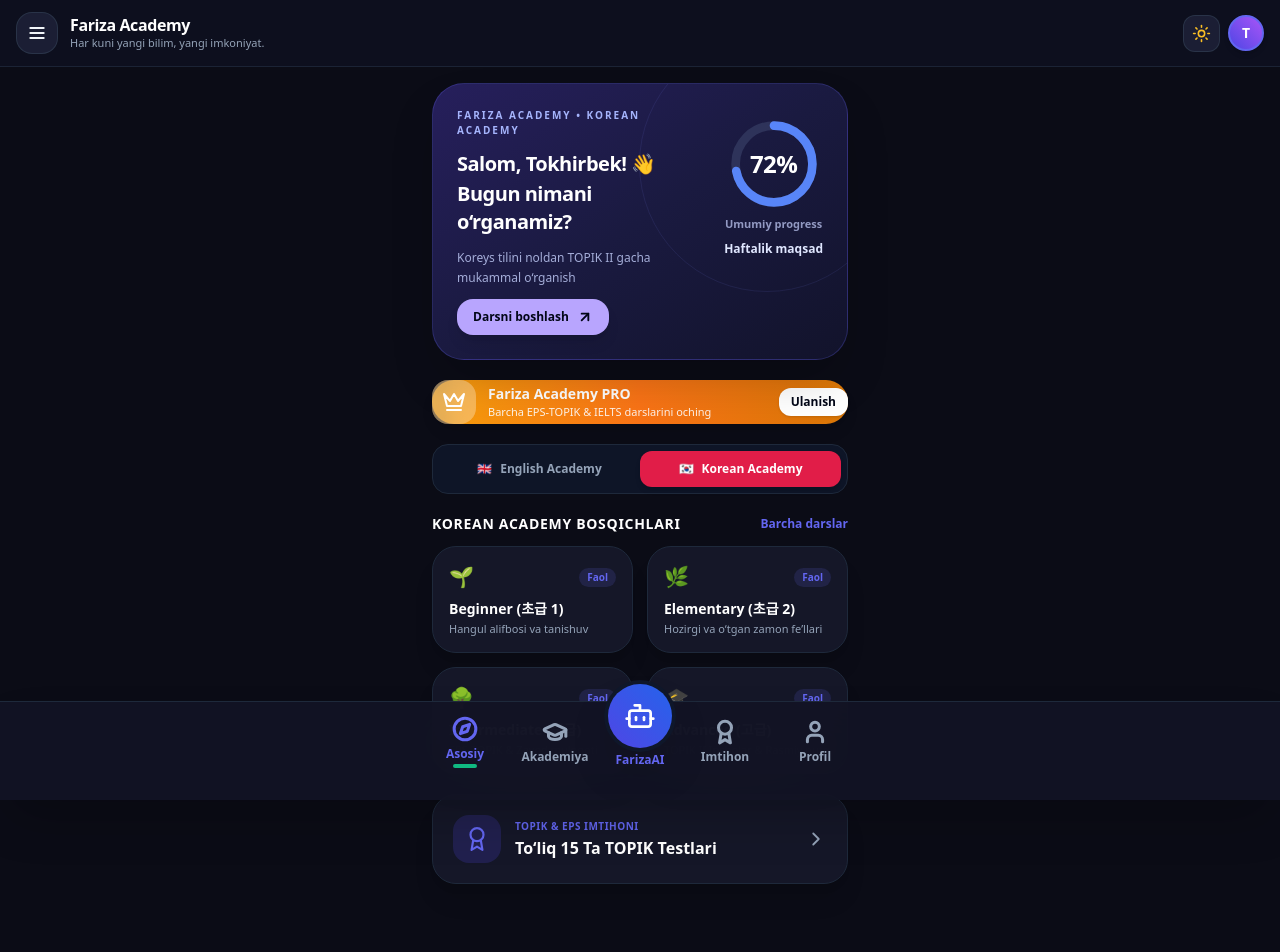
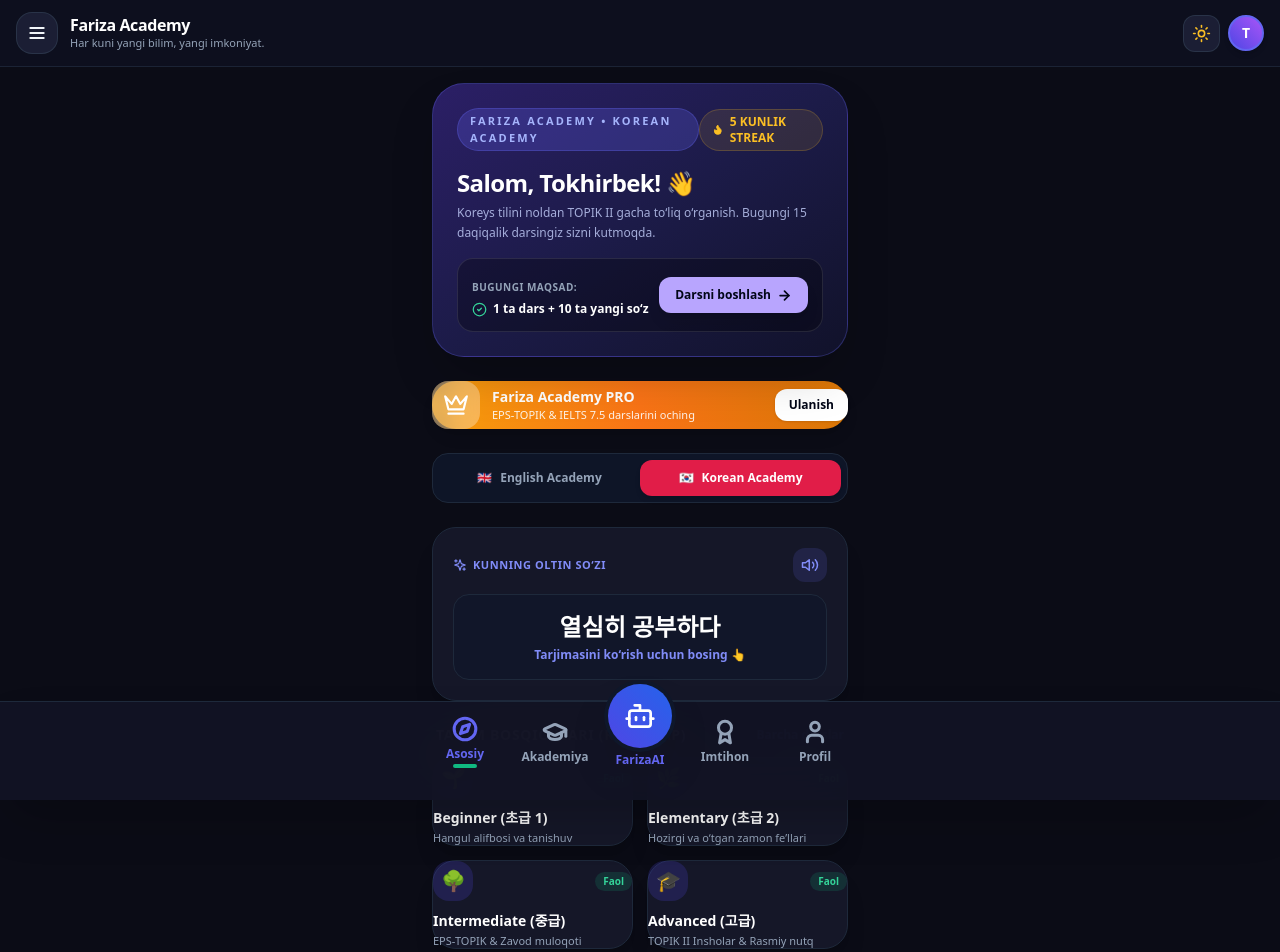
Before and after one commit to uzcone/ziyoprep, a React (Vite) app: page / in a window 1280 px wide. Shown: the top 952 px of the page. Built offline with nearby package versions, Linux system fonts and the light colour scheme.

Commit message:
Update App.jsx

```diff
--- a/App.jsx
+++ b/App.jsx
@@ -6,7 +6,9 @@ import {
   Layers, Sun, Moon, Target, TrendingUp, Clock, AlertTriangle,
   CheckSquare, Square, FileText, BarChart3, BookmarkCheck,
   Calendar, Cake, ArrowRight, Zap, RefreshCw, Camera, Upload, Check,
-  Menu, Bell, ArrowUpRight, GraduationCap, Lock, Star, X, Crown, CreditCard, ShieldCheck, Copy
+  Menu, Bell, ArrowUpRight, GraduationCap, Lock, Star, X, Crown,
+  CreditCard, ShieldCheck, Copy, Flame, MessageCircle, BookMarked,
+  Sparkle, VolumeX, Eye
 } from 'lucide-react';
 
 export default function App() {
@@ -52,7 +54,7 @@ export default function App() {
           koreanCurrentLevel: parsed.koreanCurrentLevel || '2-급 (Boshlang‘ich)',
           koreanTargetLevel: parsed.koreanTargetLevel || '4-급 (TOPIK II)',
           streak: parsed.streak || 5,
-          xp: parsed.xp || 840,
+          xp: parsed.xp || 890,
           isPro: parsed.isPro || false,
           completedLessons: Array.isArray(parsed.completedLessons) ? parsed.completedLessons : [1]
         };
@@ -68,7 +70,7 @@ export default function App() {
       koreanCurrentLevel: '2-급 (Boshlang‘ich)',
       koreanTargetLevel: '4-급 (TOPIK II)',
       streak: 5,
-      xp: 840,
+      xp: 890,
       isPro: false,
       completedLessons: [1]
     };
@@ -78,22 +80,25 @@ export default function App() {
     localStorage.setItem('fariza_user', JSON.stringify(userProfile));
   }, [userProfile]);
 
-  // Navigatsiya va Modal holatlari
+  // Navigatsiya holatlari
   const [activeTab, setActiveTab] = useState('home');
   const [isSidebarOpen, setIsSidebarOpen] = useState(false);
   const [isPaywallOpen, setIsPaywallOpen] = useState(false);
-  const [paymentStep, setPaymentStep] = useState('select'); // 'select' | 'checkout'
-  const [selectedPlan, setSelectedPlan] = useState('monthly'); // 'monthly' | '2months' | 'yearly'
+  const [paymentStep, setPaymentStep] = useState('select');
+  const [selectedPlan, setSelectedPlan] = useState('monthly');
   const [selectedLevel, setSelectedLevel] = useState('beginner');
   const [activeLesson, setActiveLesson] = useState(null);
   const [lessonStep, setLessonStep] = useState('theory');
   const [quizAnswer, setQuizAnswer] = useState(null);
 
+  // Interaktiv Flashcard holati
+  const [flashcardFlipped, setFlashcardFlipped] = useState(false);
+
   const [isEditingProfile, setIsEditingProfile] = useState(false);
   const [editForm, setEditForm] = useState(userProfile);
   const fileInputRef = useRef(null);
 
-  // --- 3. IOS SAFARI UCHUN 100% KAFOLATLANGAN AUDIO SINTEZ ---
+  // --- 3. IOS UCHUN KAFOLATLANGAN AUDIO TIZIMI ---
   useEffect(() => {
     if ('speechSynthesis' in window) {
       window.speechSynthesis.onvoiceschanged = () => {
@@ -119,7 +124,6 @@ export default function App() {
       ut.volume = 1.0;
       ut.pitch = 1.0;
 
-      // Mavjud ovozlardan mosini tanlash
       const voices = window.speechSynthesis.getVoices();
       const targetVoice = voices.find(v => v.lang.startsWith(lang.slice(0, 2)));
       if (targetVoice) {
@@ -132,12 +136,12 @@ export default function App() {
     }
   };
 
-  // --- 4. DARSLAR BAZASI ---
+  // --- 4. DARSLAR VA KURS BAZASI ---
   const coursesData = {
     kr: {
       title: "Korean Academy",
       subtitle: "한국어 마스터 과정",
-      desc: "Koreys tilini noldan TOPIK II gacha mukammal o‘rganish",
+      desc: "Koreys tilini noldan TOPIK II gacha to‘liq o‘rganish",
       levels: [
         { id: 'beginner', title: 'Beginner (초급 1)', desc: 'Hangul alifbosi va tanishuv' },
         { id: 'elementary', title: 'Elementary (초급 2)', desc: 'Hozirgi va o‘tgan zamon fe’llari' },
@@ -152,7 +156,7 @@ export default function App() {
           section: '1-bo‘lim: Hangul',
           title: '1-dars: Koreys alifbosi',
           desc: 'Unlilar va undoshlar',
-          theory: 'Koreys alifbosi (Hangul) 14 ta asosiy undosh va 10 ta asosiy unlidan iborat. Harflar doim bo‘g‘in bloklari ko‘rinishida birlashadi.',
+          theory: 'Koreys alifbosi (Hangul) 14 ta asosiy undosh va 10 ta asosiy unlidan iborat. Harflar doim bo‘g‘in bloklari ko‘rinishida yoziladi.',
           words: [
             { word: '가', meaning: 'Ga (ㄱ + ㅏ)', sound: '가' },
             { word: '나', meaning: 'Na (ㄴ + ㅏ)', sound: '나' },
@@ -209,7 +213,7 @@ export default function App() {
           id: 4,
           level: 'intermediate',
           isPro: true,
-          section: '3-bo‘lim: EPS-TOPIK Maxsus',
+          section: '3-bo‘lim: EPS-TOPIK',
           title: '1-dars: Zavodda xavfsizlik qoidalari',
           desc: '안전 수칙 va asbob-uskunalar',
           theory: 'EPS-TOPIK imtihonida eng ko‘p tushadigan savollar: xavfsizlik kaskasi (안전모) va stanoklarni xavfsiz boshqarish qoidalari.',
@@ -223,32 +227,13 @@ export default function App() {
             correct: 0,
             explanation: "안전모 — xavfsizlik kaskasi."
           }
-        },
-        {
-          id: 5,
-          level: 'advanced',
-          isPro: true,
-          section: '4-bo‘lim: TOPIK II',
-          title: '1-dars: Insho (쓰기) yozish shablonlari',
-          desc: '54-savol 700 so‘zlik insho sirlari',
-          theory: 'Insho strukturasi: Kirish (서론), Asosiy qism (본론) va Xulosa (결론). Rasmiy ilmiy tilda yozilishi shart.',
-          words: [
-            { word: '현대 사회에서', meaning: 'Zamonaviy jamiyatda', sound: '현대 사회에서' },
-            { word: '바람직하다', meaning: 'Maqsadga muvofiq', sound: '바람직하다' }
-          ],
-          quiz: {
-            question: "Insho xulosasida qaysi grammatik shakl ko‘proq qo‘llaniladi?",
-            options: ["① -아/어서요", "② -(으)ㄹ 필요가 있다", "③ -네요", "④ -지요"],
-            correct: 1,
-            explanation: "Rasmiy insho yakunida -(으)ㄹ 필요가 있다 shakli ishlatiladi."
-          }
         }
       ]
     },
     en: {
       title: "English Academy",
       subtitle: "General & Academic English",
-      desc: "Ingliz tilini noldan IELTS 7.5 gacha mukammal o‘rganish",
+      desc: "Ingliz tilini noldan IELTS 7.5 gacha o‘rganish",
       levels: [
         { id: 'beginner', title: 'Beginner (A1)', desc: 'Alphabet, basic phonics and words' },
         { id: 'elementary', title: 'Elementary (A2)', desc: 'Daily life & Present Simple' },
@@ -279,7 +264,7 @@ export default function App() {
     }
   };
 
-  // --- 5. TO‘LIQ 15 TA TOPIK & EPS-TOPIK IMTIHON SAVOLLARI ---
+  // --- 5. 15 TA TOPIK & EPS TEST SAVOLLARI ---
   const koreanTopikQuestions = [
     {
       id: "kr1",
@@ -367,7 +352,7 @@ export default function App() {
       options: ["① 지게차 (Forklift)", "② 사다리", "③ 드라이버", "④ 망치"],
       correct: "① 지게차 (Forklift)",
       audio: "무거운 물건을 높은 곳으로 올릴 때 지게차를 사용합니다",
-      explanation: "Og'ir yuklarni ko'tarish va tashish uchun yuk ko'taruvchi transport (지게차) ishlatiladi."
+      explanation: "Og'ir yuklarni ko'tarish va tashish uchun yuk ko'taruvchi mashina (지게차) ishlatiladi."
     },
     {
       id: "kr12",
@@ -375,7 +360,7 @@ export default function App() {
       options: ["① 젓가락 (Cho‘p)", "② 가위", "③ 볼펜", "④ 칼"],
       correct: "① 젓가락 (Cho‘p)",
       audio: "한국에서는 밥을 먹을 때 숟가락과 젓가락을 사용합니다",
-      explanation: "Koreyada ovqatlanishda qoshiq (숟가락) va cho'p (젓가락) ishlatiladi."
+      explanation: "Koreyada ovqatlanishda qoshiq va cho'p (젓가락) ishlatiladi."
     },
     {
       id: "kr13",
@@ -403,7 +388,7 @@ export default function App() {
     }
   ];
 
-  // --- 6. TO‘LIQ 15 TA INGLIZ TILI (IELTS) SAVOLLARI ---
+  // --- 6. 15 TA INGLIZ TILI SAVOLLARI ---
   const englishIeltsQuestions = [
     {
       id: "en1",
@@ -435,7 +420,7 @@ export default function App() {
       options: ["① following", "② prior", "③ accidental", "④ permanent"],
       correct: "① following",
       audio: "The word subsequent is closest in meaning to following",
-      explanation: "Subsequent — keyingi, undan keyin keluvchi (following)."
+      explanation: "Subsequent — keyingi, undan keyin keluvchi."
     },
     {
       id: "en5",
@@ -563,11 +548,10 @@ export default function App() {
     setActiveTab('lesson_detail');
   };
 
-  // Tanlangan tarif narxini olish
   const getSelectedPrice = () => {
-    if (selectedPlan === 'monthly') return '49 000 so‘m';
-    if (selectedPlan === '2months') return '99 000 so‘m';
-    return '499 000 so‘m';
+    if (selectedPlan === 'monthly') return '49.000 so‘m';
+    if (selectedPlan === '2months') return '99.000 so‘m';
+    return '499.000 so‘m';
   };
 
   const theme = {
@@ -582,88 +566,70 @@ export default function App() {
   };
 
   // ==========================================
-  // 1. ASOSIY BOSH SAHIFA
+  // 1. ZAMONAVIY BOYITILGAN BOSH SAHIFA
   // ==========================================
   const renderHome = () => {
     const isKr = selectedLanguage === 'kr';
 
     return (
-      <div className="space-y-5 animate-fadeIn pb-6">
-
-        {/* YOUR LANGUAGE JOURNEY BANNERI */}
-        <div className="relative overflow-hidden rounded-[32px] bg-gradient-to-br from-[#261f5c] via-[#1a1a40] to-[#12132b] p-6 text-white border border-indigo-500/25 shadow-2xl">
-          <div className="absolute -top-12 -right-12 w-64 h-64 rounded-full border border-indigo-400/10 pointer-events-none"></div>
-
-          <div className="flex items-start justify-between relative z-10">
-            <div className="space-y-3 max-w-[62%]">
-              <span className="text-[10px] font-black uppercase tracking-[0.2em] text-indigo-300 block">
+      <div className="space-y-6 animate-fadeIn pb-6">
+
+        {/* YANGILANGAN ULTRA-ZAMONAVIY BANNER (ESKI 72% LI DOIRA OLIB TASHLANDI) */}
+        <div className="relative overflow-hidden rounded-[32px] bg-gradient-to-br from-[#2b1f66] via-[#1c1b48] to-[#11122a] p-6 text-white border border-indigo-500/30 shadow-2xl">
+          <div className="relative z-10 space-y-4">
+            <div className="flex items-center justify-between">
+              <span className="text-[11px] font-black uppercase tracking-[0.2em] bg-indigo-500/25 text-indigo-300 px-3 py-1 rounded-full border border-indigo-500/30">
                 FARIZA ACADEMY • {currentCourse.title.toUpperCase()}
               </span>
-
-              <div className="space-y-0.5">
-                <h2 className="text-xl font-bold tracking-tight text-white flex items-center gap-1.5">
-                  Salom, {userProfile.name}! 👋
-                </h2>
-                <h3 className="text-xl font-extrabold tracking-tight text-white">
-                  Bugun nimani o‘rganamiz?
-                </h3>
+              <div className="flex items-center gap-1.5 text-xs font-black text-amber-400 bg-amber-400/10 px-3 py-1 rounded-full border border-amber-400/20">
+                <Flame size={15} className="fill-amber-400" /> {userProfile.streak} KUNLIK STREAK
               </div>
-
-              <p className="text-xs text-indigo-200/80 leading-relaxed font-normal">
-                {currentCourse.desc}
+            </div>
+
+            <div>
+              <h2 className="text-2xl font-black tracking-tight text-white">
+                Salom, {userProfile.name}! 👋
+              </h2>
+              <p className="text-xs text-indigo-200/80 leading-relaxed mt-1 font-medium">
+                {currentCourse.desc}. Bugungi 15 daqiqalik darsingiz sizni kutmoqda.
               </p>
-
+            </div>
+
+            {/* Kunlik Vazifalar Barometri */}
+            <div className="bg-black/30 rounded-2xl p-3.5 border border-white/10 flex items-center justify-between">
+              <div className="space-y-1">
+                <span className="text-[10px] text-slate-400 uppercase font-black tracking-wider">Bugungi Maqsad:</span>
+                <div className="text-xs font-bold text-white flex items-center gap-1.5">
+                  <CheckCircle2 size={15} className="text-emerald-400" /> 1 ta dars + 10 ta yangi so‘z
+                </div>
+              </div>
               <button
                 onClick={() => setActiveTab('academy')}
-                className="mt-2 inline-flex items-center gap-2 bg-[#b8a5fe] hover:bg-[#a892fe] text-slate-950 font-black text-xs px-4 py-2.5 rounded-2xl shadow-lg transition transform active:scale-95"
+                className="inline-flex items-center gap-1.5 bg-[#b8a5fe] hover:bg-[#a892fe] text-slate-950 font-black text-xs px-4 py-2.5 rounded-xl shadow-lg transition transform active:scale-95"
               >
                 <span>Darsni boshlash</span>
-                <ArrowUpRight size={16} strokeWidth={2.8} />
+                <ArrowRight size={15} strokeWidth={2.8} />
               </button>
             </div>
-
-            <div className="flex flex-col items-center justify-center pt-2">
-              <div className="relative w-24 h-24 flex items-center justify-center">
-                <svg className="w-full h-full transform -rotate-90" viewBox="0 0 100 100">
-                  <circle cx="50" cy="50" r="40" stroke="#2e335a" strokeWidth="9" fill="transparent" />
-                  <circle
-                    cx="50"
-                    cy="50"
-                    r="40"
-                    stroke="#5885f8"
-                    strokeWidth="9"
-                    strokeDasharray="251.2"
-                    strokeDashoffset={251.2 - (251.2 * 72) / 100}
-                    strokeLinecap="round"
-                    fill="transparent"
-                  />
-                </svg>
-                <div className="absolute flex flex-col items-center">
-                  <span className="text-2xl font-black tracking-tight text-white">72%</span>
-                </div>
-              </div>
-              <span className="text-[11px] font-semibold text-indigo-200/70 mt-1">Umumiy progress</span>
-              <span className="text-xs font-bold text-indigo-100 mt-2">Haftalik maqsad</span>
-            </div>
-          </div>
-        </div>
-
-        {/* PRO TARIFGA O‘TISH BANNERI */}
+          </div>
+        </div>
+
+        {/* PRO TARIF BANNERI */}
         {!userProfile.isPro && (
           <div
             onClick={() => { setPaymentStep('select'); setIsPaywallOpen(true); }}
             className="bg-gradient-to-r from-amber-500 via-orange-500 to-amber-600 rounded-3xl p-4.5 text-slate-950 flex items-center justify-between cursor-pointer shadow-lg active:scale-98 transition"
           >
             <div className="flex items-center gap-3">
-              <div className="w-11 h-11 rounded-2xl bg-white/30 backdrop-blur-md flex items-center justify-center font-black">
-                <Crown size={24} className="text-white" />
+              <div className="w-12 h-12 rounded-2xl bg-white/30 backdrop-blur-md flex items-center justify-center font-black">
+                <Crown size={26} className="text-white" />
               </div>
               <div>
                 <h4 className="font-black text-sm text-white">Fariza Academy PRO</h4>
-                <p className="text-[11px] text-white/90 font-medium">Barcha EPS-TOPIK & IELTS darslarini oching</p>
+                <p className="text-[11px] text-white/90 font-medium">EPS-TOPIK & IELTS 7.5 darslarini oching</p>
               </div>
             </div>
-            <span className="bg-white text-slate-950 text-xs font-black px-3 py-1.5 rounded-xl shadow">
+            <span className="bg-white text-slate-950 text-xs font-black px-3.5 py-2 rounded-xl shadow">
               Ulanish
             </span>
           </div>
@@ -689,11 +655,44 @@ export default function App() {
           </button>
         </div>
 
-        {/* BOSQICHLAR TIZIMI */}
+        {/* 1. KUNNING SO‘ZI VA AUDIOSI (INTERAKTIV FLASHCARD) */}
+        <div className={`${theme.card} border rounded-3xl p-5 space-y-3 relative overflow-hidden`}>
+          <div className="flex items-center justify-between">
+            <span className="text-[11px] font-black uppercase tracking-wider text-indigo-400 flex items-center gap-1.5">
+              <Sparkles size={14} /> Kunning Oltin So‘zi
+            </span>
+            <button
+              onClick={() => speakText(isKr ? "열심히 공부하다" : "Consistent effort leads to success", isKr ? 'ko-KR' : 'en-US')}
+              className="p-2 rounded-xl bg-indigo-500/15 text-indigo-400 hover:bg-indigo-500 hover:text-white transition active:scale-95"
+            >
+              <Volume2 size={18} />
+            </button>
+          </div>
+
+          <div
+            onClick={() => setFlashcardFlipped(!flashcardFlipped)}
+            className="p-4 rounded-2xl bg-slate-900/60 border border-slate-800 text-center cursor-pointer active:scale-98 transition space-y-1"
+          >
+            <div className="text-2xl font-black text-white">
+              {isKr ? "열심히 공부하다" : "Consistent effort"}
+            </div>
+            <div className="text-xs text-slate-400">
+              {flashcardFlipped ? (
+                <span className="text-emerald-400 font-bold">
+                  {isKr ? "Ma’nosi: Tirishqoqlik bilan o‘rganmoq (Yashirish uchun bosing)" : "Ma’nosi: Doimiy tinimsiz harakat (Yashirish uchun bosing)"}
+                </span>
+              ) : (
+                <span className="text-indigo-400 font-semibold">Tarjimasini ko‘rish uchun bosing 👆</span>
+              )}
+            </div>
+          </div>
+        </div>
+
+        {/* 2. DUOLINGO USLUBIDAGI BOSQICHLAR XARITASI (PATH ROADMAP) */}
         <div className="space-y-3">
-          <div className="flex items-center justify-between">
+          <div className="flex items-center justify-between px-1">
             <h3 className={`font-black text-sm uppercase tracking-wider ${theme.textMain}`}>
-              {currentCourse.title} Bosqichlari
+              Ta’lim Bosqichlari (Roadmap)
             </h3>
             <button
               onClick={() => setActiveTab('academy')}
@@ -711,13 +710,13 @@ export default function App() {
                   setSelectedLevel(lvl.id);
                   setActiveTab('academy');
                 }}
-                className={`${theme.card} border rounded-3xl p-4 cursor-pointer active:scale-95 transition hover:border-indigo-500/50 space-y-2`}
+                className={`${theme.card} border rounded-3xl p-4.5 cursor-pointer active:scale-95 transition hover:border-indigo-500/50 space-y-2.5 shadow-md`}
               >
                 <div className="flex items-center justify-between">
-                  <span className="text-xl">
+                  <div className="w-10 h-10 rounded-2xl bg-indigo-600/20 text-indigo-400 flex items-center justify-center font-black text-xl">
                     {lvl.id === 'beginner' ? '🌱' : lvl.id === 'elementary' ? '🌿' : lvl.id === 'intermediate' ? '🌳' : '🎓'}
-                  </span>
-                  <span className="text-[10px] bg-indigo-500/15 text-indigo-500 font-black px-2 py-0.5 rounded-full">
+                  </div>
+                  <span className="text-[10px] bg-emerald-500/15 text-emerald-400 font-black px-2 py-0.5 rounded-full">
                     Faol
                   </span>
                 </div>
@@ -730,25 +729,33 @@ export default function App() {
           </div>
         </div>
 
-        {/* IMTIHON TAYYORGARLIK */}
-        <div
-          onClick={() => setActiveTab('tests')}
-          className={`${theme.card} border rounded-3xl p-5 flex items-center justify-between cursor-pointer hover:border-indigo-500 transition shadow-sm`}
-        >
-          <div className="flex items-center gap-3.5">
-            <div className="w-12 h-12 rounded-2xl bg-indigo-600/20 text-indigo-500 flex items-center justify-center">
-              <Award size={26} />
+        {/* 3. JONLI MULOQOT VA IMTIHON BLOKLARI */}
+        <div className="grid grid-cols-2 gap-3.5">
+          <div
+            onClick={() => setActiveTab('tests')}
+            className={`${theme.card} border rounded-3xl p-4 cursor-pointer active:scale-95 transition hover:border-indigo-500/50 space-y-2`}
+          >
+            <div className="w-10 h-10 rounded-2xl bg-indigo-500/15 text-indigo-400 flex items-center justify-center">
+              <Award size={22} />
             </div>
             <div>
-              <div className="text-[10px] text-indigo-500 font-black uppercase tracking-wider">
-                {isKr ? 'TOPIK & EPS Imtihoni' : 'Cambridge IELTS Mock'}
-              </div>
-              <h4 className={`font-black text-base mt-0.5 ${theme.textMain}`}>
-                {isKr ? 'To‘liq 15 Ta TOPIK Testlari' : 'To‘liq 15 Ta IELTS Savollari'}
-              </h4>
-            </div>
-          </div>
-          <ChevronRight size={22} className={theme.textMuted} />
+              <h4 className={`font-black text-sm ${theme.textMain}`}>15 Ta Imtihon Testi</h4>
+              <p className={`text-[11px] ${theme.textMuted} mt-0.5`}>Haqiqiy TOPIK & IELTS</p>
+            </div>
+          </div>
+
+          <div
+            onClick={() => setActiveTab('ai')}
+            className={`${theme.card} border rounded-3xl p-4 cursor-pointer active:scale-95 transition hover:border-indigo-500/50 space-y-2`}
+          >
+            <div className="w-10 h-10 rounded-2xl bg-purple-500/15 text-purple-400 flex items-center justify-center">
+              <Bot size={22} />
+            </div>
+            <div>
+              <h4 className={`font-black text-sm ${theme.textMain}`}>FarizaAI Murabbiy</h4>
+              <p className={`text-[11px] ${theme.textMuted} mt-0.5`}>Jonli ovozli suhbat</p>
+            </div>
+          </div>
         </div>
 
       </div>
@@ -854,7 +861,7 @@ export default function App() {
   };
 
   // ==========================================
-  // 3. INTERAKTIV DARS JARAYONI (SO'ZLAR & AUDIO)
+  // 3. INTERAKTIV DARS JARAYONI
   // ==========================================
   const renderLessonDetail = () => {
     if (!activeLesson) return null;
@@ -1013,7 +1020,7 @@ export default function App() {
   };
 
   // ==========================================
-  // 4. TESTLAR MARKAZI (15 TA SAVOLLI)
+  // 4. TESTLAR MARKAZI (15 TA SAVOL)
   // ==========================================
   const renderTests = () => {
     return (
@@ -1324,7 +1331,6 @@ export default function App() {
                   <p className="text-[11px] text-slate-400">Summa: <strong className="text-amber-400">{getSelectedPrice()}</strong></p>
                 </div>
 
-                {/* SIZ KO'RSATGAN HAQIQIY KARTA RAQAMI */}
                 <div className="p-4 rounded-2xl bg-slate-900/80 border border-slate-700 space-y-2">
                   <span className="text-[10px] text-slate-400 uppercase font-black">Karta raqami (Click / Payme):</span>
                   <div className="flex items-center justify-between bg-slate-800 p-2.5 rounded-xl font-mono text-sm font-bold text-white">
@@ -1343,7 +1349,7 @@ export default function App() {
                 </div>
 
                 <p className="text-[11px] text-slate-400 leading-snug">
-                  Iltimos, Click yoki Payme orqali yuqoridagi kartaga to‘lov qiling va chekni yuboring. To‘lov qilingach, administrator tasdiqlab hisobingizni PRO qiladi:
+                  Iltimos, Click yoki Payme orqali yuqoridagi kartaga to‘lov qiling va chekni saqlang. To‘lov qilingach, administrator tasdiqlab hisobingizni PRO qiladi:
                 </p>
 
                 <div className="space-y-2 pt-1">
@@ -1452,7 +1458,7 @@ export default function App() {
             </div>
 
             <div className="pt-4 border-t border-slate-700/40 text-xs text-slate-400">
-              Fariza Academy Platformasi v3.6
+              Fariza Academy Platformasi v4.0
             </div>
           </div>
         </div>
```
